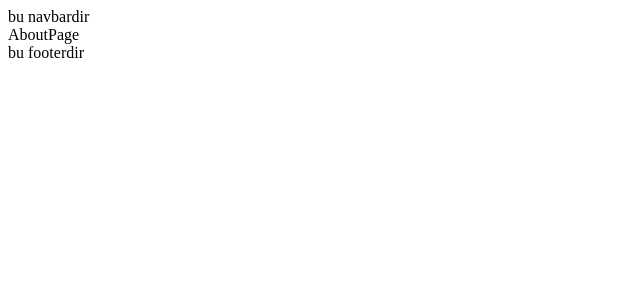
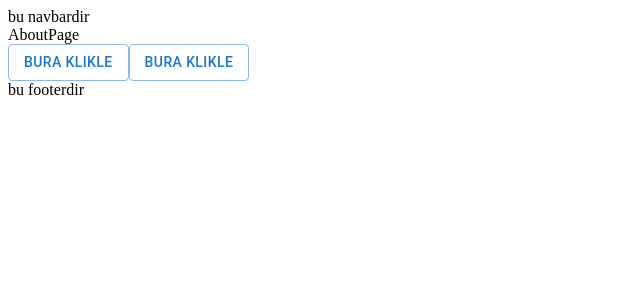
Before and after one commit to ruslaRuslan/next-class-work-3, a Next.js app: page /about in a window 1280 px wide. Shown: the top 300 px of the page, without its empty margins (0-640 px from the left). Built offline with nearby package versions, Linux system fonts and the light colour scheme.

Commit message:
style verdik (xirda style)

```diff
--- /dev/null
+++ b/src/app/about/index.module.css
@@ -0,0 +1,3 @@
+.btn{
+    margin-right: 20px;
+}
--- a/src/app/about/page.jsx
+++ b/src/app/about/page.jsx
@@ -1,8 +1,14 @@
 import { Button } from "@mui/material";
+import styles from "./index.module.css"
+const AboutPage = () => {
+  return (
+    <>
+      <div>AboutPage</div>
+      <Button className={styles.btn} variant="outlined">bura klikle</Button>
+      <Button variant="outlined">bura klikle</Button>
 
-const AboutPage = () => {
-    return <div>AboutPage</div>;
-    <Button>bura klikle</Button>
-  };
+    </>
+  );
+};
 
-  export default AboutPage;
+export default AboutPage;
```
